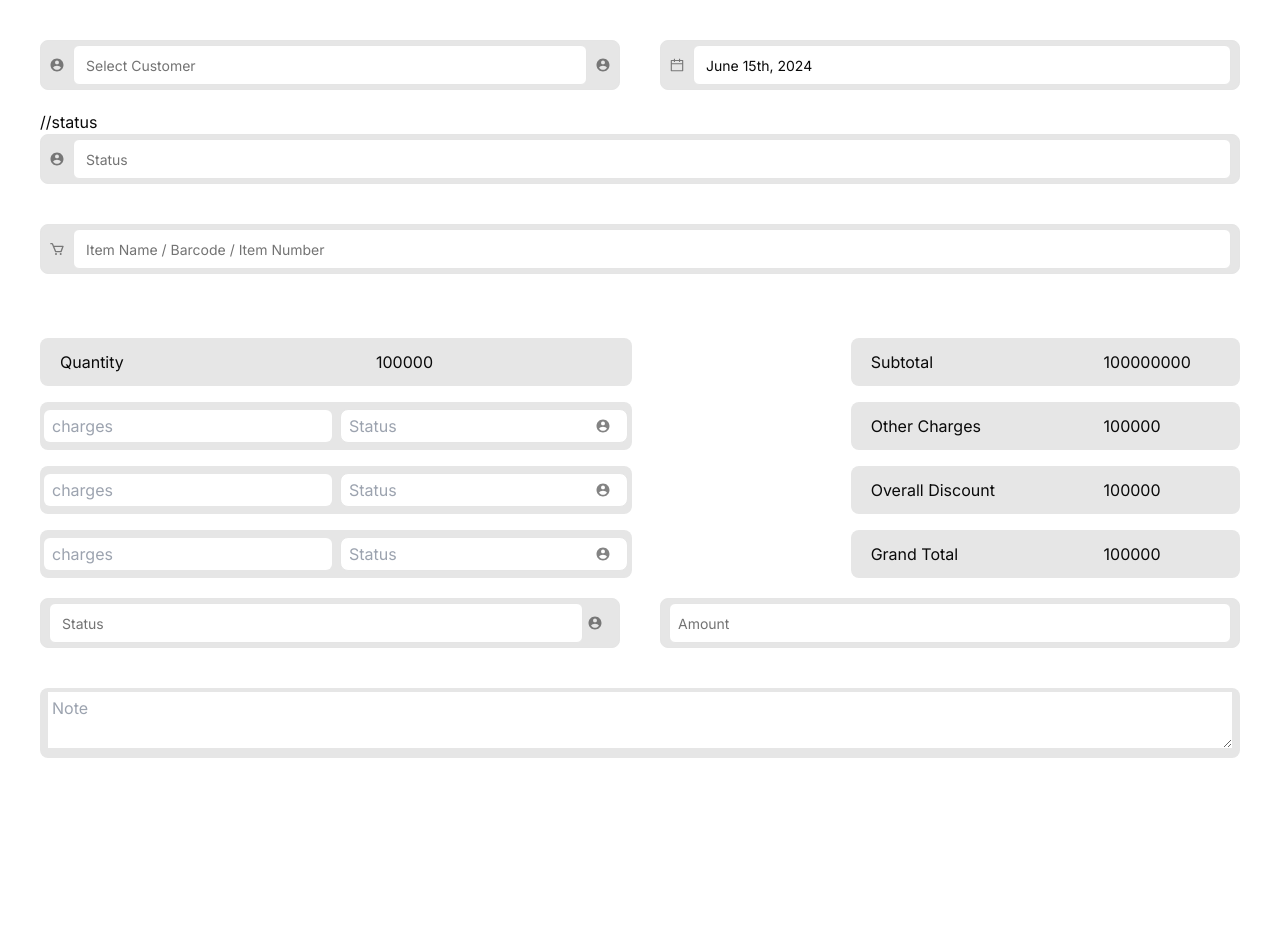
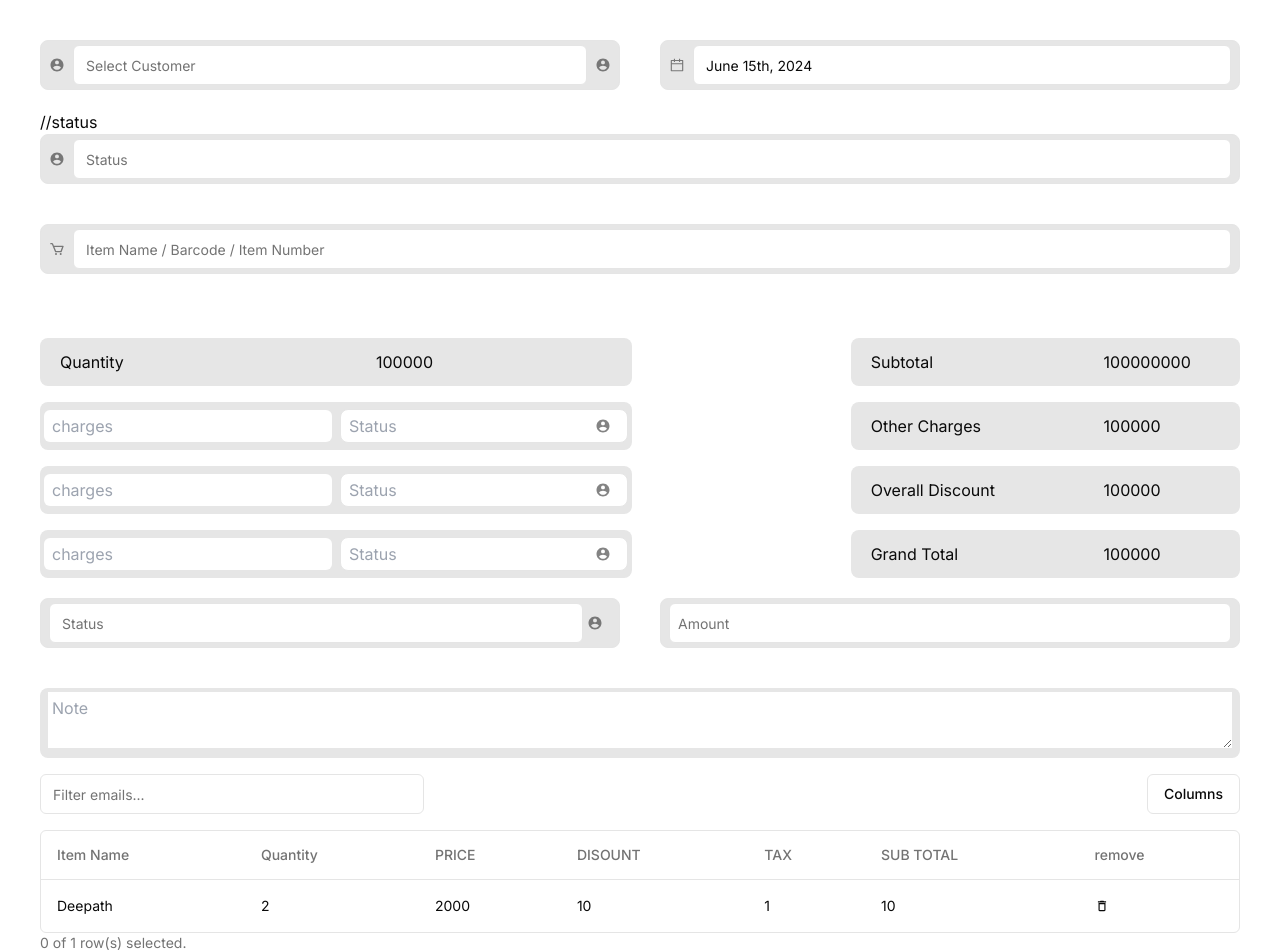
Before and after one commit to ulnlabs/shopify, a Next.js app: page /new-sales in a window 1280 px wide. Shown: the top 952 px of the page. Before the commit the page ends 800 px from the top, so only its background shows below. Built offline with nearby package versions, Linux system fonts and the light colour scheme.

Commit message:
table added

```diff
--- a/package.json
+++ b/package.json
@@ -14,6 +14,7 @@
     "@radix-ui/react-dialog": "^1.0.5",
     "@radix-ui/react-dropdown-menu": "^2.0.6",
     "@radix-ui/react-popover": "^1.0.7",
+    "@radix-ui/react-select": "^2.0.0",
     "@radix-ui/react-slot": "^1.0.2",
     "@tanstack/react-table": "^8.13.2",
     "axios": "^1.6.7",
--- a/src/app/components/datatable/Column.tsx
+++ b/src/app/components/datatable/Column.tsx
@@ -14,6 +14,10 @@ import {
 } from "@/components/ui/dropdown-menu";
 
 import { ColumnDef } from "@tanstack/react-table";
+
+
+
+
 /* //delete the data or update here you have to use your custom function import it from your area */
 function handleDelete(row: customerList): void {}
 //see this is an example to sort your column  replace it wth yours
--- /dev/null
+++ b/src/app/components/datatable/itemColumn.tsx
@@ -0,0 +1,75 @@
+"use client";
+import { MdOutlineDelete } from "react-icons/md";
+//for hint how do make your custom columns see line 137 or below to comment
+import { Checkbox } from "@/components/ui/checkbox";
+import { Button } from "@/components/ui/button";
+
+import { MoreHorizontal, ArrowUpDown } from "lucide-react";
+import {
+    DropdownMenu,
+    DropdownMenuContent,
+    DropdownMenuItem,
+    DropdownMenuLabel,
+    DropdownMenuSeparator,
+    DropdownMenuTrigger,
+
+
+} from "@/components/ui/dropdown-menu";
+
+import {
+    Popover,
+    PopoverContent,
+    PopoverTrigger,
+} from "@/components/ui/popover"
+
+import { ColumnDef } from "@tanstack/react-table";
+
+ const i_NAME: columnHeader_dataTable = {
+    accessorKey: "name",
+    header: "Item Name",
+};
+
+const i_QUANTITY: columnHeader_dataTable = {
+    accessorKey: "quantity",
+    header: "Quantity",
+};
+
+const i_PRICE: columnHeader_dataTable = {
+    accessorKey: "price",
+    header: "PRICE",
+};
+
+const i_DISCOUNT: columnHeader_dataTable = {
+    accessorKey: "discount",
+    header: "DISOUNT",
+};
+
+const i_TAX: columnHeader_dataTable = {
+    accessorKey: "tax",
+    header: "TAX",
+};
+const i_SUBTOTAL: columnHeader_dataTable = {
+    accessorKey: "subtotal",
+    header: "SUB TOTAL",
+};
+
+const i_REMOVE = {
+    accessorKey: "remove",
+    cell: ({ row }: any) => (
+       <MdOutlineDelete />
+
+    )
+};
+
+
+export const i_columns: ColumnDef<any> []=  [
+
+
+    i_NAME,
+    i_QUANTITY,
+    i_PRICE,
+    i_DISCOUNT,
+    i_TAX,
+    i_SUBTOTAL,
+    i_REMOVE,
+];
--- a/src/app/components/sales/NewSales.tsx
+++ b/src/app/components/sales/NewSales.tsx
@@ -35,8 +35,8 @@ import {
 } from "@/components/ui/select"
 import { Selector } from "../Custom-shadcn-components/Selector";
 
-
-
+import { i_columns } from "../datatable/itemColumn";
+import { DataTable } from "../datatable/DataTable";
 
 const cutomerName = [
   {
@@ -69,6 +69,19 @@ interface FormState {
   billStatus: string,
   billDate: any,
 }
+
+const sample = [
+  {
+
+    name:"Deepath",
+    quantity:2,
+    price:2000,
+    discount:10,
+    tax:1,
+    subtotal:10,
+  }
+  ]
+
 
 const NewSales = () => {
   const [data, setData] = useState<FormState>({
@@ -449,7 +462,10 @@ const NewSales = () => {
           </textarea>
         </div>
       </section>
+     <section>
+          <DataTable  columns={i_columns} data={sample} />
 
+     </section>
 
     </div>
 
```
Also changed, not shown: 1 other file (tests, documents, lock files or other folders).
